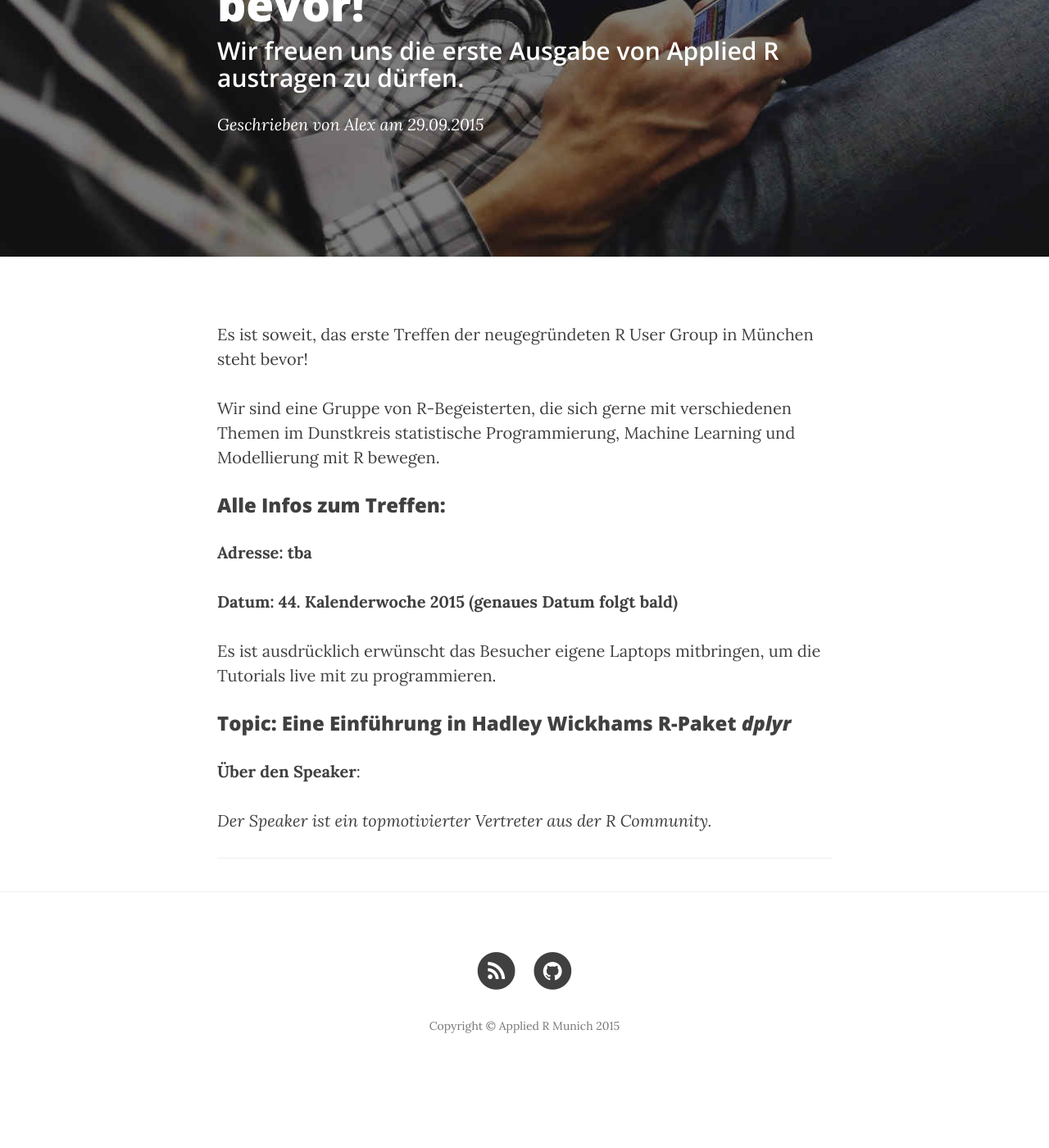
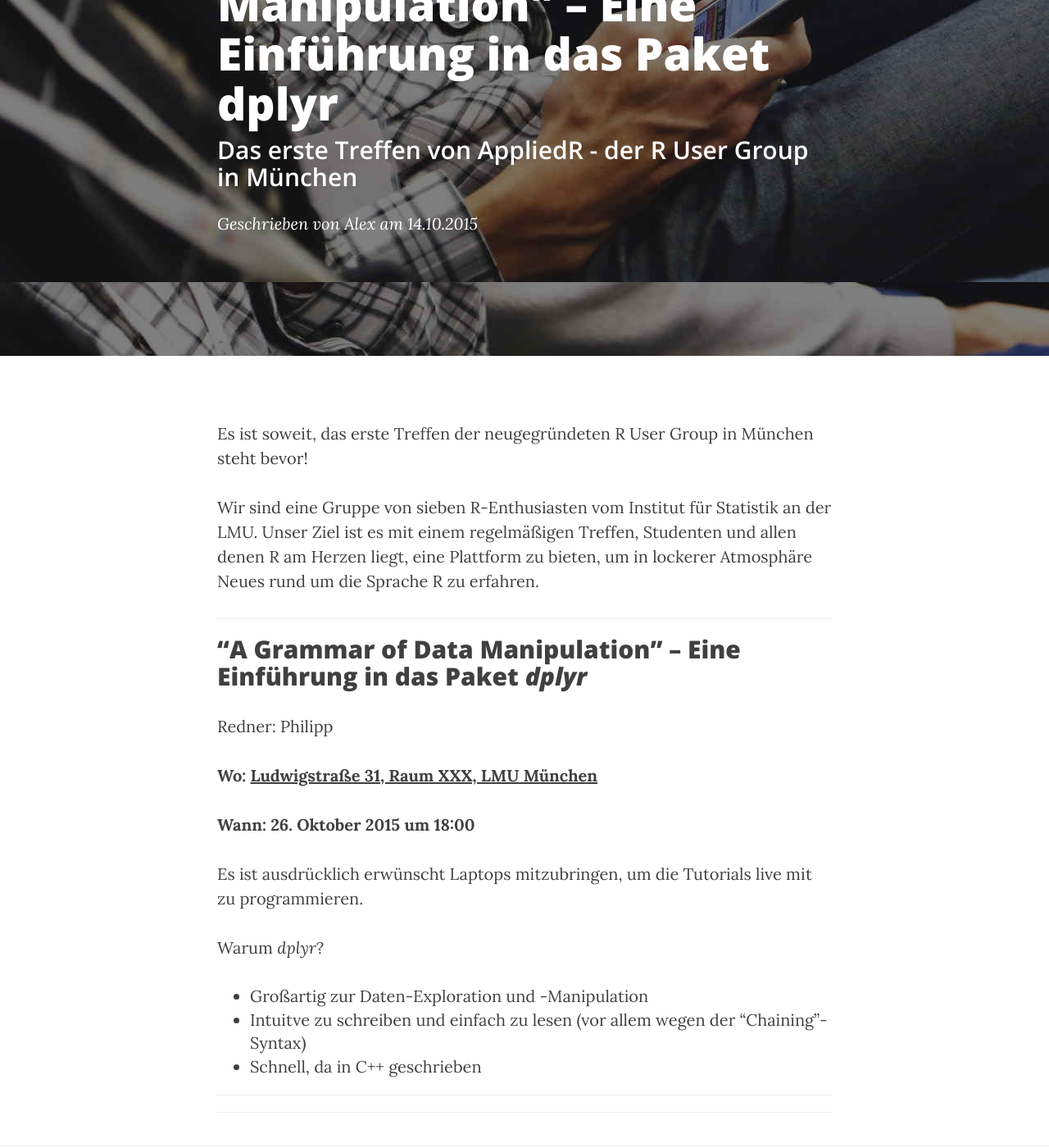
Before and after one commit to lmu-applied-r/lmu-applied-r.github.io, a Jekyll site: the page built from _posts/2015-09-29-das-erste-treffen.markdown, in a window 1280 px wide and 1400 px high, scrolled down 256 px. Shown: the whole window at 82% size. Built offline with Jekyll 4.4.1, drawn with Linux system fonts in a browser that asks for light colours; nearby versions of some CDN libraries; before the commit the page ends 1583 px from its top, so only the background shows below that; some of the changed text lies outside the part shown.

Commit message:
post update

```diff
--- a/_posts/2015-09-29-das-erste-treffen.markdown
+++ b/_posts/2015-09-29-das-erste-treffen.markdown
@@ -1,26 +1,31 @@
 ---
 layout:     post
-title:      "Das erste Treffen steht bevor!"
-subtitle:   "Wir freuen uns die erste Ausgabe von Applied R austragen zu dürfen."
-date:       2015-09-29 12:00:00
+title:      '"A Grammar of Data Manipulation" – Eine Einführung in das Paket dplyr'
+subtitle:   "Das erste Treffen von AppliedR - der R User Group in München"
+date:       2015-10-14 12:00:00
 author:     "Alex"
 header-img: "img/conference-1.jpg"
 ---
 Es ist soweit, das erste Treffen der neugegründeten R User Group in München steht bevor!
 
-Wir sind eine Gruppe von R-Begeisterten, die sich gerne mit verschiedenen Themen im Dunstkreis statistische Programmierung, Machine Learning und Modellierung mit R bewegen.
+Wir sind eine Gruppe von sieben R-Enthusiasten vom Institut für Statistik an der LMU. Unser Ziel ist es mit einem regelmäßigen Treffen, Studenten und allen denen R am Herzen liegt, eine Plattform zu bieten, um in lockerer Atmosphäre Neues rund um die Sprache R zu erfahren.
 
-### Alle Infos zum Treffen:
+---
 
-**Adresse: tba**
+## "A Grammar of Data Manipulation" – Eine Einführung in das Paket *dplyr*
 
-**Datum: 44. Kalenderwoche 2015 (genaues Datum folgt bald)**
+Redner: Philipp
 
-Es ist ausdrücklich erwünscht das Besucher eigene Laptops mitbringen, um die Tutorials live mit zu programmieren.
+**Wo: [Ludwigstraße 31, Raum XXX, LMU München](https://goo.gl/maps/FJi2QzNTwDT2)**
 
-### Topic: Eine Einführung in Hadley Wickhams R-Paket *dplyr*
+**Wann: 26. Oktober 2015 um 18:00**
 
 
-**Über den Speaker**:
+Es ist ausdrücklich erwünscht  Laptops mitzubringen, um die Tutorials live mit zu programmieren.
 
-*Der Speaker ist ein topmotivierter Vertreter aus der R Community.*
+Warum *dplyr*?
+* Großartig zur Daten-Exploration und -Manipulation
+* Intuitve zu schreiben und einfach zu lesen (vor allem wegen der "Chaining"-Syntax)
+* Schnell, da in C++ geschrieben
+
+---
```
